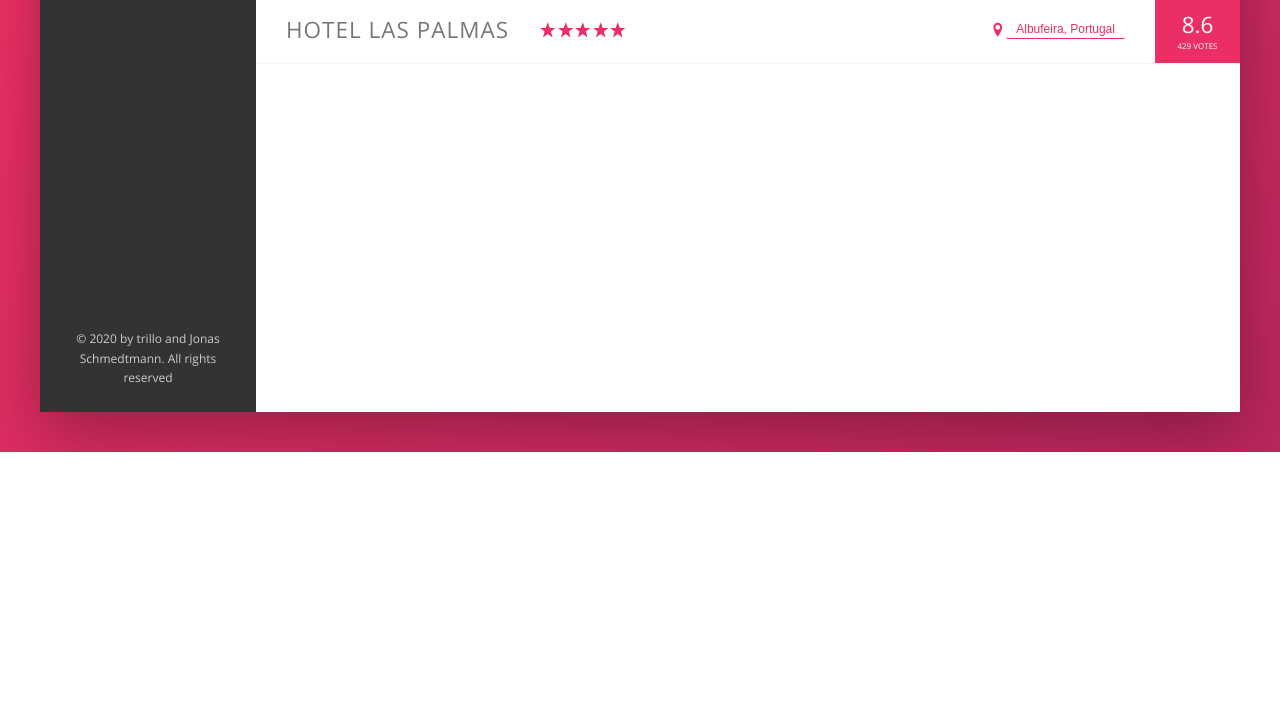
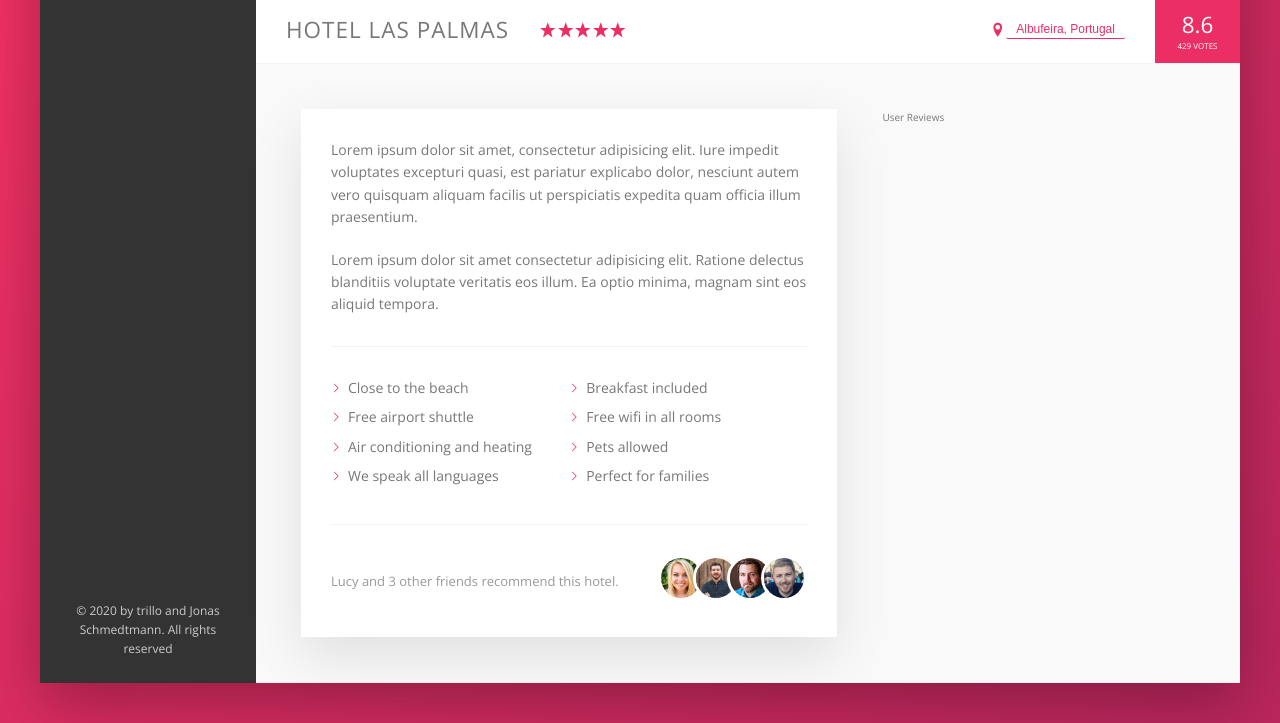
Before and after one commit to pauloteixeirajr/trillo, a website: page index.html in a window 1280 px wide. Shown: the part 498-1221 px from the top of the page. Before the commit the page ends 950 px from the top, so only its background shows below. Drawn offline with nearby package versions, Linux system fonts and the light colour scheme.

Commit message:
add description section

```diff
--- a/index.html
+++ b/index.html
@@ -137,6 +137,44 @@
                     </div>
                 </div>
 
+                <div class="detail">
+                    <div class="description">
+                        <p class="paragraph">
+                            Lorem ipsum dolor sit amet, consectetur adipisicing elit. Iure impedit voluptates excepturi
+                            quasi, est pariatur explicabo dolor, nesciunt autem vero quisquam aliquam facilis ut
+                            perspiciatis expedita quam officia illum praesentium.
+                        </p>
+                        <p class="paragraph">
+                            Lorem ipsum dolor sit amet consectetur adipisicing elit. Ratione delectus blanditiis
+                            voluptate veritatis eos illum. Ea optio minima, magnam sint eos aliquid tempora.
+                        </p>
+
+                        <ul class="list">
+                            <li class="list__item">Close to the beach</li>
+                            <li class="list__item">Breakfast included</li>
+                            <li class="list__item">Free airport shuttle</li>
+                            <li class="list__item">Free wifi in all rooms</li>
+                            <li class="list__item">Air conditioning and heating</li>
+                            <li class="list__item">Pets allowed</li>
+                            <li class="list__item">We speak all languages</li>
+                            <li class="list__item">Perfect for families</li>
+                        </ul>
+                        <div class="recommend">
+                            <p class="recommend__count">
+                                Lucy and 3 other friends recommend this hotel.
+                            </p>
+                            <div class="recommend__friends">
+                                <img src="img/user-6.jpg" alt="Friend 1" class="recommend__photo">
+                                <img src="img/user-4.jpg" alt="Friend 2" class="recommend__photo">
+                                <img src="img/user-5.jpg" alt="Friend 3" class="recommend__photo">
+                                <img src="img/user-3.jpg" alt="Friend 4" class="recommend__photo">
+                            </div>
+                        </div>
+                    </div>
+                    <div class="user-reviews">
+                        User Reviews
+                    </div>
+                </div>
             </main>
         </div>
     </div>
--- a/sass/_base.scss
+++ b/sass/_base.scss
@@ -15,6 +15,10 @@
 
   // Shadows
   --shadow-dark: 0 2rem 6rem rgba(0, 0, 0, 0.3);
+  --shadow-light: 0 2rem 5rem rgba(0, 0, 0, 0.1);
+
+  // Borders
+  --line: 1px solid var(--color-grey-light-2);
 }
 
 * {
--- a/sass/_components.scss
+++ b/sass/_components.scss
@@ -203,7 +203,7 @@
 .overview {
   display: flex;
   align-items: center;
-  border-bottom: 1px solid var(--color-grey-light-2);
+  border-bottom: var(--line);
 
   &__heading {
     font-size: 2.25rem;
@@ -282,6 +282,72 @@
   }
 }
 
+// Paragraphs
+.paragraph:not(:last-of-type) {
+  margin-bottom: 2rem;
+}
+
+// List
+.list {
+  list-style: none;
+  margin: 3rem 0;
+  padding: 3rem 0;
+  border-top: var(--line);
+  border-bottom: var(--line);
+
+  display: flex;
+  // Wraps elements to next row
+  flex-wrap: wrap;
+
+  &__item {
+    flex: 0 0 50%;
+    margin-bottom: 0.7rem;
+  }
+
+  &__item::before {
+    content: "";
+    display: inline-block;
+    height: 1rem;
+    width: 1rem;
+    margin-right: 0.7rem;
+
+    // Older browsers
+    // background-image: url(../img/chevron-thin-right.svg);
+    // background-size: cover;
+
+    // New browsers - masks
+    background-color: var(--color-primary);
+    -webkit-mask-image: url(../img/chevron-thin-right.svg);
+    -webkit-mask-size: cover;
+    mask-image: url(../img/chevron-thin-right.svg);
+    mask-size: cover;
+  }
+}
+
+// Recommend
+.recommend {
+  font-size: 1.3rem;
+  color: var(--color-grey-dark-3);
+  display: flex;
+  align-items: center;
+
+  &__count {
+    margin-right: auto;
+  }
+
+  &__photo {
+    box-sizing: content-box;
+    height: 4rem;
+    width: 4rem;
+    border-radius: 50%;
+    border: 3px solid #fff;
+
+    &:not(:last-child) {
+      margin-right: -1.5rem;
+    }
+  }
+}
+
 // Animations
 @keyframes pulsate {
   0% {
--- a/sass/_layout.scss
+++ b/sass/_layout.scss
@@ -11,7 +11,7 @@
   font-size: 1.4rem;
   height: 7rem;
   background-color: #fff;
-  border-bottom: 1px solid var(--color-grey-light-2);
+  border-bottom: var(--line);
   display: flex;
   justify-content: space-between;
   align-items: center;
@@ -35,5 +35,25 @@
 .hotel-view {
   background-color: #fff;
   flex: 1;
-  height: 80rem;
 }
+
+// Details section
+.detail {
+  display: flex;
+  padding: 4.5rem;
+  background-color: var(--color-grey-light-1);
+  border-bottom: var(--line);
+}
+
+.description {
+  font-size: 1.4rem;
+  background-color: #fff;
+  box-shadow: var(--shadow-light);
+  padding: 3rem;
+  flex: 0 0 60%;
+  margin-right: 4.5rem;
+}
+
+.user-reviews {
+  flex: 1;
+}
```
Also changed, not shown: css/style.css, img/SVG/aircraft-take-off.svg (deleted), img/SVG/bookmark.svg (deleted), img/SVG/chat.svg (deleted), img/SVG/home.svg (deleted), img/SVG/key.svg (deleted), img/SVG/location-pin.svg (deleted), img/SVG/magnifying-glass.svg (deleted), img/SVG/map.svg (deleted), img/SVG/star.svg (deleted), img/chevron-thin-right.svg (renamed from img/SVG/chevron-thin-right.svg).
